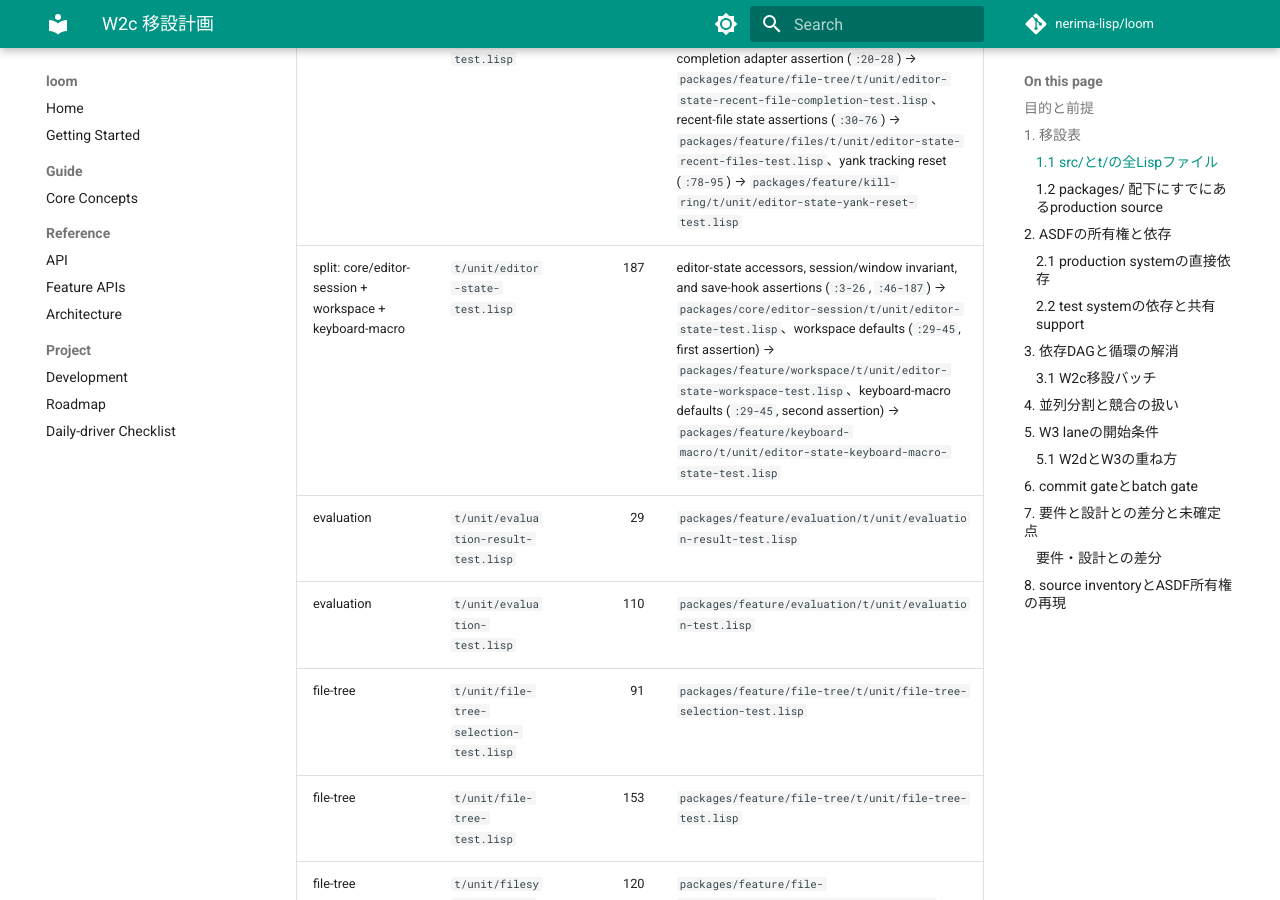
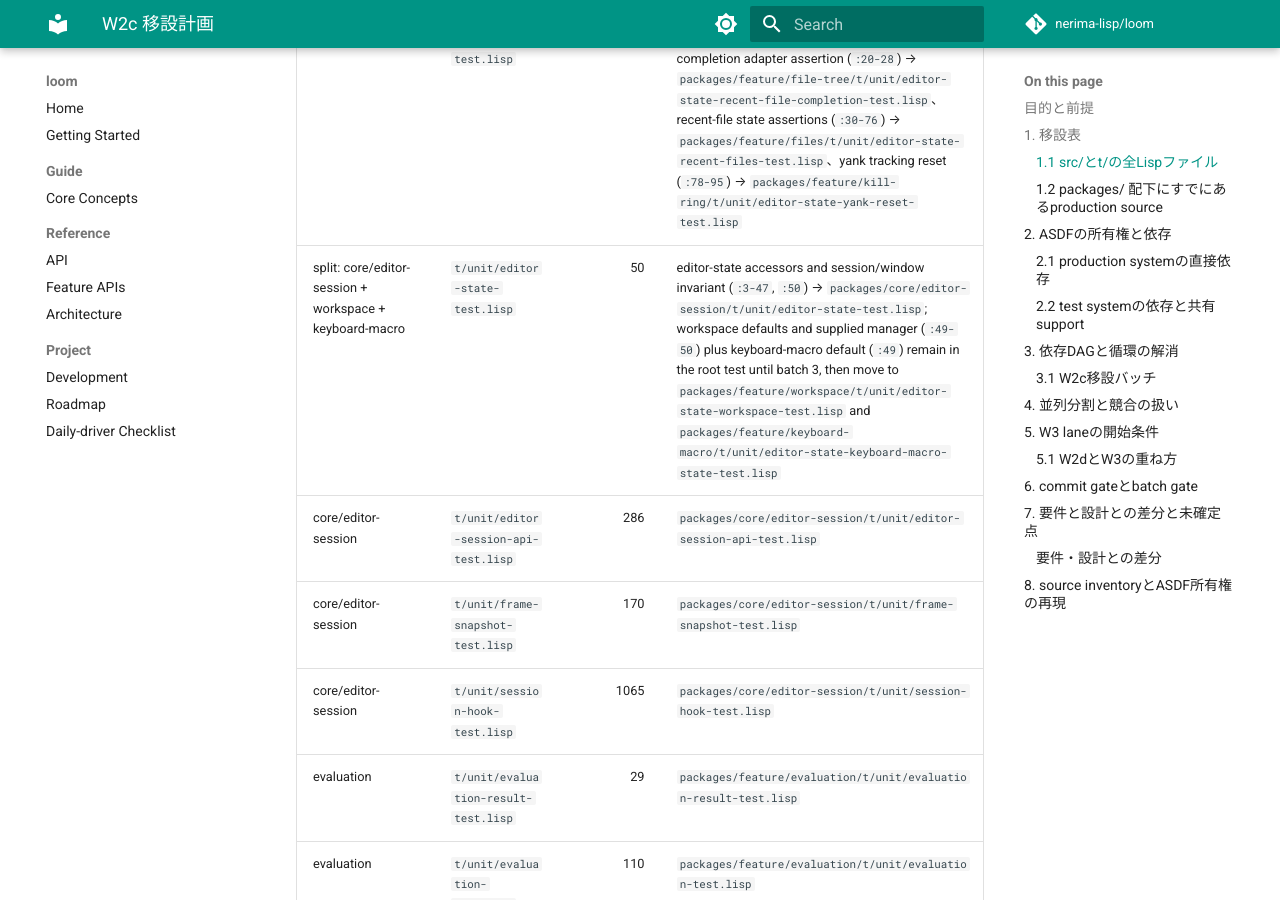
Before and after one commit to nerima-lisp/loom, an MkDocs documentation site: the page built from docs/src/notes/w2c-move-plan.md, in a window 1280 px wide and 900 px high, scrolled down 20169 px. Built offline with MkDocs 1.6.1 and Material for MkDocs 9.7.7, drawn with Linux system fonts in a browser that asks for light colours; comment, search, counter and statistics services are not loaded; some of the changed text lies outside the part shown.

Commit message:
refactor(core): move editor session slice to ASDF

```diff
--- a/docs/src/notes/w2c-move-plan.md
+++ b/docs/src/notes/w2c-move-plan.md
@@ -184,7 +184,10 @@
 | completion | `t/unit/completion-popup-test.lisp` | 52 | `packages/feature/completion/t/unit/completion-popup-test.lisp` |
 | root gate | `t/unit/dependency-contract-test.lisp` | 149 | `t/unit/dependency-contract-test.lisp` をrootに保持 |
 | split: bookmark + file-tree + files + kill-ring | `t/unit/editor-state-recent-files-test.lisp` | 95 | bookmark assertions (`:3-17`) → `packages/feature/bookmark/t/unit/editor-state-bookmarks-test.lisp`、recent-file completion adapter assertion (`:20-28`) → `packages/feature/file-tree/t/unit/editor-state-recent-file-completion-test.lisp`、recent-file state assertions (`:30-76`) → `packages/feature/files/t/unit/editor-state-recent-files-test.lisp`、yank tracking reset (`:78-95`) → `packages/feature/kill-ring/t/unit/editor-state-yank-reset-test.lisp` |
-| split: core/editor-session + workspace + keyboard-macro | `t/unit/editor-state-test.lisp` | 187 | editor-state accessors, session/window invariant, and save-hook assertions (`:3-26`, `:46-187`) → `packages/core/editor-session/t/unit/editor-state-test.lisp`、workspace defaults (`:29-45`, first assertion) → `packages/feature/workspace/t/unit/editor-state-workspace-test.lisp`、keyboard-macro defaults (`:29-45`, second assertion) → `packages/feature/keyboard-macro/t/unit/editor-state-keyboard-macro-state-test.lisp` |
+| split: core/editor-session + workspace + keyboard-macro | `t/unit/editor-state-test.lisp` | 50 | editor-state accessors and session/window invariant (`:3-47`, `:50`) → `packages/core/editor-session/t/unit/editor-state-test.lisp`; workspace defaults and supplied manager (`:49-50`) plus keyboard-macro default (`:49`) remain in the root test until batch 3, then move to `packages/feature/workspace/t/unit/editor-state-workspace-test.lisp` and `packages/feature/keyboard-macro/t/unit/editor-state-keyboard-macro-state-test.lisp` |
+| core/editor-session | `t/unit/editor-session-api-test.lisp` | 286 | `packages/core/editor-session/t/unit/editor-session-api-test.lisp` |
+| core/editor-session | `t/unit/frame-snapshot-test.lisp` | 170 | `packages/core/editor-session/t/unit/frame-snapshot-test.lisp` |
+| core/editor-session | `t/unit/session-hook-test.lisp` | 1065 | `packages/core/editor-session/t/unit/session-hook-test.lisp` |
 | evaluation | `t/unit/evaluation-result-test.lisp` | 29 | `packages/feature/evaluation/t/unit/evaluation-result-test.lisp` |
 | evaluation | `t/unit/evaluation-test.lisp` | 110 | `packages/feature/evaluation/t/unit/evaluation-test.lisp` |
 | file-tree | `t/unit/file-tree-selection-test.lisp` | 91 | `packages/feature/file-tree/t/unit/file-tree-selection-test.lisp` |
@@ -278,12 +281,14 @@
 | core/command | `packages/core/command/src/domain-prefix-argument.lisp` | 66 | `packages/core/command/src/domain-prefix-argument.lisp` |
 | core/command | `packages/core/command/src/package.lisp` | 72 | `packages/core/command/src/package.lisp` |
 | core/editor-session | `packages/core/editor-session/src/application-commands-movement-visual-lines.lisp` | 158 | `packages/core/editor-session/src/application-commands-movement-visual-lines.lisp` |
-| core/editor-session | `packages/core/editor-session/src/application-editor-state-save-hooks.lisp` | 55 | `packages/core/editor-session/src/application-editor-state-save-hooks.lisp` |
+| core/editor-session | `packages/core/editor-session/src/application-session-hooks.lisp` | 368 | `packages/core/editor-session/src/application-session-hooks.lisp` |
+| core/editor-session | `packages/core/editor-session/src/application-session-extension-points.lisp` | 335 | `packages/core/editor-session/src/application-session-extension-points.lisp` |
+| core/editor-session | `packages/core/editor-session/src/application-session-hit-test-clipboard.lisp` | 161 | `packages/core/editor-session/src/application-session-hit-test-clipboard.lisp` |
 | core/editor-session | `packages/core/editor-session/src/application-editor-state-support.lisp` | 40 | `packages/core/editor-session/src/application-editor-state-support.lisp` |
-| core/editor-session | `packages/core/editor-session/src/application-editor-state-types.lisp` | 59 | `packages/core/editor-session/src/application-editor-state-types.lisp` |
+| core/editor-session | `packages/core/editor-session/src/application-editor-state-types.lisp` | 73 | `packages/core/editor-session/src/application-editor-state-types.lisp` |
 | core/editor-session | `packages/core/editor-session/src/application-editor-state.lisp` | 25 | `packages/core/editor-session/src/application-editor-state.lisp` |
 | core/editor-session | `packages/core/editor-session/src/domain-editor-session-slices.lisp` | 85 | `packages/core/editor-session/src/domain-editor-session-slices.lisp` |
-| core/editor-session | `packages/core/editor-session/src/package.lisp` | 71 | `packages/core/editor-session/src/package.lisp` |
+| core/editor-session | `packages/core/editor-session/src/package.lisp` | 118 | `packages/core/editor-session/src/package.lisp` |
 | core/buffer | `packages/core/editor/src/application-commands-editing-support.lisp` | 21 | `packages/core/buffer/src/application-commands-editing-support.lisp` |
 | core/buffer | `packages/core/editor/src/application-commands-editing.lisp` | 19 | `packages/core/buffer/src/application-commands-editing.lisp` |
 | kill-ring | `packages/core/editor/src/application-commands-kill-region-support.lisp` | 50 | `packages/feature/kill-ring/src/application-commands-kill-region-support.lisp` |
@@ -717,7 +722,7 @@
 | `t/package.lisp`と共有fixture | 全slice testが共有packageとhelperを使う | W2cではroot test-support ownerが維持し、slice ownerは個別test fileだけを動かす |
 | `run-tests.lisp`、coverage、dependency contract、E2E discovery | W2b runner境界と重なる | W2b ownerだけが変更する。W2b完了前はW2cのslice移設を開始しない |
 | file-tree/files/buffersのAPI | 現在のsource配置と最終ownerが異なる | filesのhelper移設と`buffer-save` provider移設を先に同時レビューし、DAG上の一方向性を確認する |
-| command specの配置 | 現行root treeではspecを確認できない。core/commandはcore/bufferに依存するため、specをbuffer systemへ入れると循環する | W2c着手時にmainへ統合されたW2a成果物とcomponent登録を確認する |
+| command specの配置 | W2a specはroot `loom` componentに登録済み。3 fileは`packages/core/buffer/src/`にあるが`loom-core-buffer`には未登録。core/commandがcore/bufferに依存するため、buffer systemへ登録すると循環する | W2c着手時にmainへ統合されたW2a成果物とcomponent登録を確認する |
 | 混在integration test | 一つのfixtureが複数slice APIを呼ぶ | assertion単位でslice testへ分ける。rootに残るassertionはaggregate integration testに置く |
 
 ## 5. W3 laneの開始条件
@@ -802,7 +807,6 @@
 | `commands-internal.lisp` | 設計資料は選択buffer/window registry helperの移設を示唆する | 現root fileを残す。registry関数の新たな移設先は設けない | 現行fileの定義は`%order-region`だけ（`src/application/commands-internal.lisp:3-12`）。buffer registryは`registered-buffers`、`register-buffer`、`unregister-buffer`としてすでにfeature/buffersにある（`packages/feature/buffers/src/domain-buffer-registry.lisp:14-26`）。設計資料の選択window helperとregistry helperの記述は現行sourceにない |
 
 W2c表のtarget pathにはまだ新規作成していないpathが含まれる。
-分割行は確認した定義またはassertionと移設先を対応づけている。実装時に分割片を固有のtarget pathへ置き、別source fileとの結合を持ち込まない。
 
 ## 8. source inventoryとASDF所有権の再現
 
```
Also changed, not shown: other parts of docs/src/notes/w2c-move-plan.md (+1 -1 lines), 12 other files.
